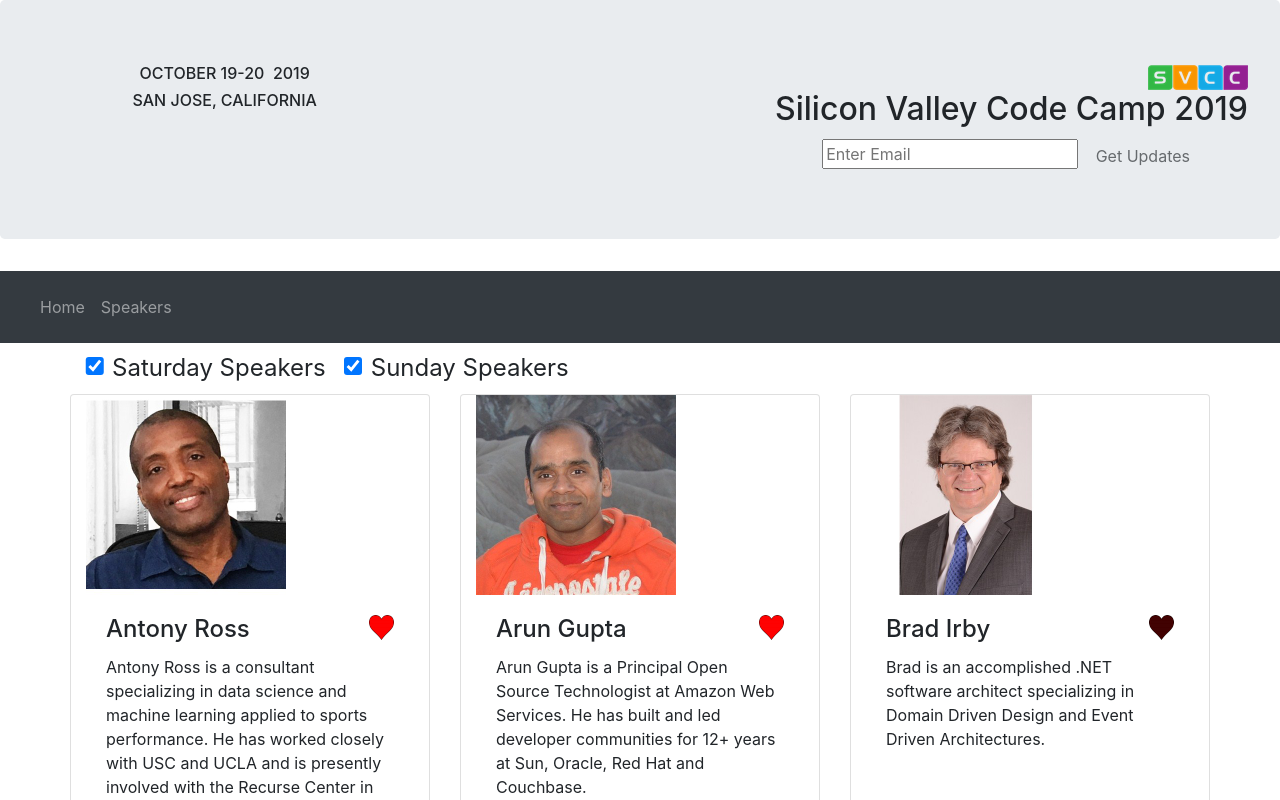
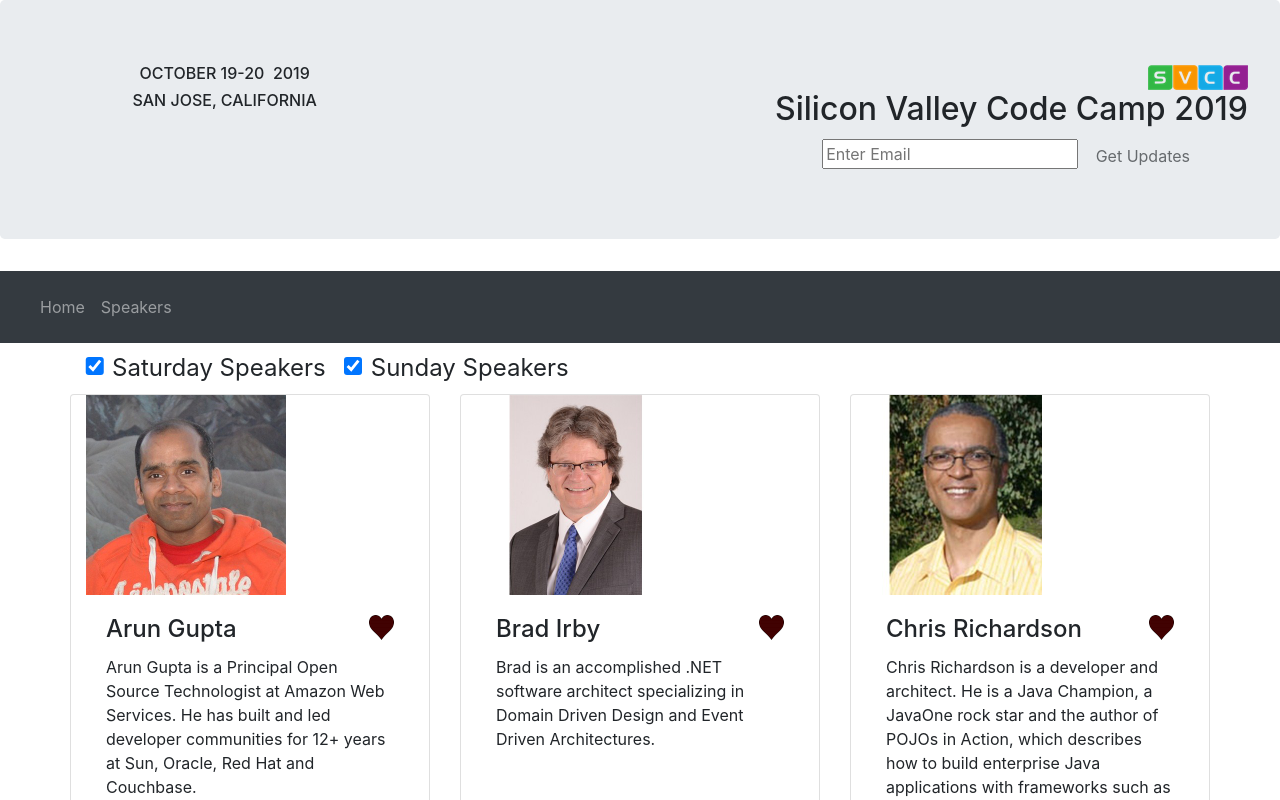
Before and after one commit to PeTiAitch/study_ps_react_hooks, a Next.js app: page /speakers in a window 1280 px wide. Shown: the top 800 px of the page. Built offline with nearby package versions, Linux system fonts and the light colour scheme; data requests are answered from the project's data file.

Commit message:
05_08 Converting Our Custom React Hook to Use REST Instead of a Static Array

```diff
--- a/db.json
+++ b/db.json
@@ -109,13 +109,8 @@
       "sun": false
     },
     {
-      "id": 10808,
-      "firstName": "Antony",
-      "lastName": "Ross",
-      "favorite": false,
-      "bio": "Antony Ross is a consultant specializing in data science and machine learning applied to sports performance. He has worked closely with USC and UCLA and is presently involved with the Recurse Center in New York researching deep learning and voice recognition.",
-      "sat": true,
-      "sun": false
+      "{\"id\":10808,\"firstName\":\"Antony\",\"lastName\":\"Ross\",\"favorite\":true,\"bio\":\"Antony Ross is a consultant specializing in data science and machine learning applied to sports performance. He has worked closely with USC and UCLA and is presently involved with the Recurse Center in New York researching deep learning and voice recognition.\",\"sat\":true,\"sun\":false}": "",
+      "id": 10808
     },
     {
       "id": 6548,
--- a/package.json
+++ b/package.json
@@ -8,12 +8,13 @@
     "dev": "next",
     "build": "next build",
     "start": "next start",
-    "json-server": "json-server --watch db.json --port 4000 --delay 500"
+    "json-server": "json-server --watch db.json --port 8000 --delay 500"
   },
   "keywords": [],
   "author": "",
   "license": "ISC",
   "dependencies": {
+    "axios": "^0.21.1",
     "bootstrap": "^4.6.0",
     "next": "^10.0.8",
     "react": "^17.0.1",
--- a/src/useSpeakerDataManager.js
+++ b/src/useSpeakerDataManager.js
@@ -1,6 +1,7 @@
 import { useEffect, useReducer } from "react";
 import SpeakerData from "./SpeakerData";
 import speakersReducer from "./speakersReducer";
+import axios from "axios";
 
 const useSpeakerDataManager = () => {
   const [{ isLoading, speakerList }, dispatch] = useReducer(speakersReducer, {
@@ -8,29 +9,45 @@
     speakerList: [],
   });
 
+  function toggleSpeakerFavorite(speakerRec) {
+    const updateData = async () => {
+      await axios.put(
+        `http://localhost:8001/speakers/${speakerRec.id}`,
+        JSON.stringify(speakerRec)
+      );
+      dispatch({
+        type: speakerRec.favorite ? "unfavorite" : "favorite",
+        id: speakerRec.id,
+      });
+    };
+    updateData();
+  }
+
   useEffect(() => {
-    new Promise(function (resolve) {
-      setTimeout(function () {
-        resolve();
-      }, 1000);
-    }).then(() => {
+    const fetchData = async () => {
+      const result = await axios.get("http://localhost:8001/speakers"); //uses the forwarded port!!!!
       dispatch({
         type: "setSpeakerList",
-        data: SpeakerData,
+        data: result.data,
       });
-    });
+    };
+
+    fetchData();
+    // new Promise(function (resolve) {
+    //   setTimeout(function () {
+    //     resolve();
+    //   }, 1000);
+    // }).then(() => {
+    //   dispatch({
+    //     type: "setSpeakerList",
+    //     data: SpeakerData,
+    //   });
+    // });
     return () => {
       console.log("cleanup");
     };
   }, []);
 
-  function toggleSpeakerFavorite(speakerRec) {
-    dispatch({
-      type: speakerRec.favorite ? "unfavorite" : "favorite",
-      id: speakerRec.id,
-    });
-  }
-
   return { isLoading, speakerList, toggleSpeakerFavorite };
 };
 
```
Also changed, not shown: 1 other file (tests, documents, lock files or other folders).
